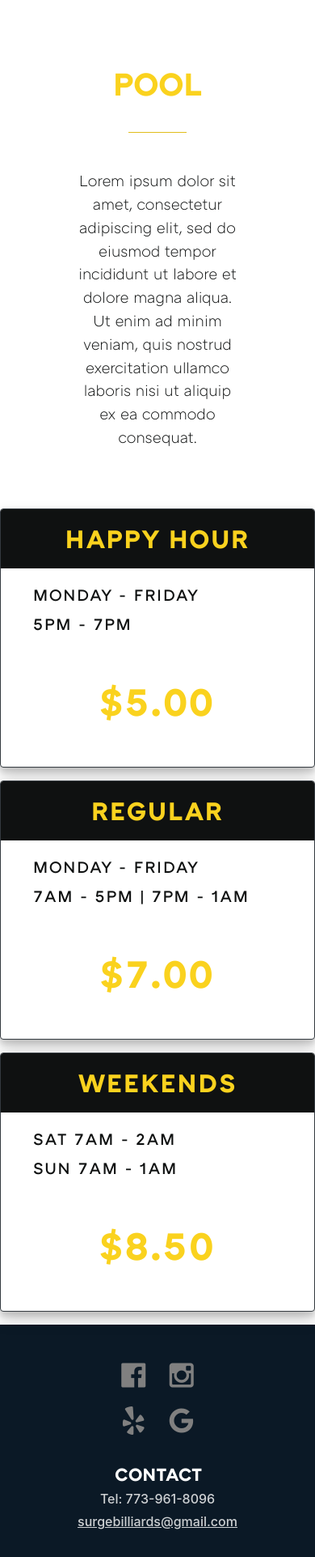
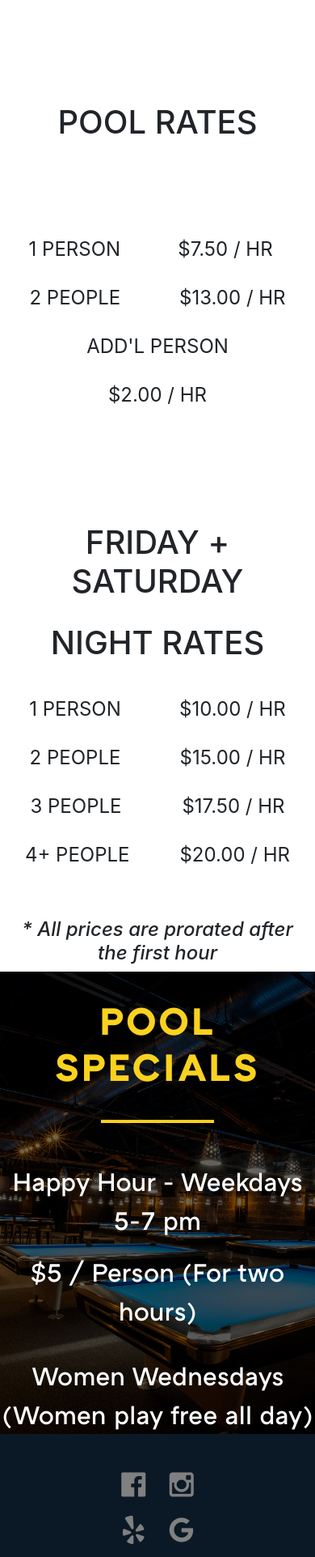
Before and after one commit to josephinelizl/sample, a PHP site: page /play.html in a window 390 px wide. Shown: the part 507-2430 px from the top of the page at 81% size. Run offline with PHP 8.4, Linux system fonts and the light colour scheme; some libraries are stand-ins or nearby versions; some web fonts are replaced.

Commit message:
Add play webpage, responsive landscape

```diff
--- a/css/tooplate-style.css
+++ b/css/tooplate-style.css
@@ -864,8 +863,9 @@ h5 {
 }
 
 hr{
-    width: 50%;
+    width: 35%;
     background-color: #fad21e;
+    padding: .1em;
 }
 
 .menubutton{
@@ -1016,65 +1016,89 @@ hr{
     min-height: 60vh;
 }
 
+.pool-specials{
+    background-image: url("../img/pool-specials.jpg");
+    background-size: cover;
+    background-attachment: fixed;
+    background-position: center;
+    background-repeat: no-repeat;
+    min-height: 55vh;
+}
 
 .playcontainer{
-    min-height: 100vh;
-}
-
-.playheader{
+    min-height: 85vh;
+}
+
+.playcolumn{
+    margin-top: 8em;
+    float: left;
+    width: 50%;
+    text-align: center;
+}
+
+
+.play-left h1{
+    padding-bottom: 2.37em;
+}
+
+.play-right{
+    border-left: 2px solid #0e1111;
+}
+
+.flex-container{
+    display: flex;
+    flex-wrap: wrap;
+    justify-content: space-around;
+}
+
+.flex-content{
+    font-size: 1.5em;
+    padding: .5em 1em;
+}
+
+.move-left{
+    margin-right: .7em;
+}
+
+.move-right{
+    margin-left: .5em;
+}
+
+.move-left-addl{
+    margin-right: 1.5em;
+}
+
+.play-sub-description{
+    text-align: center;
+    padding-top: 2em;
+}
+
+.pool-content{
+    text-align: center;
+    padding-top: 2em;
+}
+
+.pool-content h2{
     font-family: surgefont;
-    text-align: center;
     color: #fad21e;
-    margin-top: 2em;
-}
-
-.playdesc{
-    font-family: surgefontlighter;
-    font-size: 1.2em;
-    text-align: center;
-    color: #0f1111;
-    padding: 1.5em 4em 3em 4em;
-}
-
-.playcolumn{
-    float: left;
-    width: 33.33%;
-    text-align: justify;
-
-}
-
-.card{
-    box-shadow: 0 10px 20px rgba(0,0,0,0.2), 0 6px 6px rgba(0,0,0,0.1);
-}
-
-.card.border-dark.mb-3.mx-auto{
-    max-width: 25rem;
-    height: 20rem;
-}
-
-.card-header{
-    color: #fad21e;
+    letter-spacing: 3px;
+    font-size: 3em;
+}
+
+.pool-content p{
+    color: white;
+    font-family: surgefontmedium;
     font-size: 2em;
-    font-family: surgefont;
-    text-align: center;
-    letter-spacing: 2px;
-    background-color: #0f1111 !important;
-
-}
-
-.card-title{
-     font-family: surgefontmedium;
-     color: #0f1111;
-     letter-spacing: 2px;
-}
-
-.card-text{
-     font-family: surgefont;
-     font-size: 3em;
-     color: #fad21e;
-     margin-top: 1em;
-     text-align: center;
-     letter-spacing: 2px;
+}
+
+.pool-margin-top-hr{
+    margin-top: 1.5em;
+}
+.pool-margin-top{
+    margin-top: 1em;
+    padding-bottom: 1em;
+    margin-bottom: -1em;
+
 }
 
  /* Parties */
@@ -1357,6 +1381,12 @@ hr{
     .vertical-center{
         padding-top: .5em;
     }
+     .partycontent{
+        width: 100%;
+    }
+     .pool-specials{
+        margin-bottom: -1em;
+    }
 }
 @media screen and (max-width: 991px) {
 	.tm-img-container {
@@ -1504,6 +1534,22 @@ hr{
      .partydesc{
       padding: 0;
     }
+     .menuhero {
+      top: 40%;
+      left: 50%;
+    }
+     .menu-content{
+        padding-top: .5em;
+    }
+     .partycontent{
+        width: 100%;
+    }
+     .play-right{
+        border: none;
+    }
+     .pool-specials{
+        margin-bottom: -1em;
+    }
 }
 
 @media screen and (max-width: 767px) {
@@ -1673,15 +1719,31 @@ hr{
     .whycontentleft{
     margin-left: .5em;
     }
-         .playhero {
+    .playhero {
       top: 40%;
       left: 50%;
     }
      .playhero h1{
       font-size: 3em;
     }
+    .menuhero {
+      top: 40%;
+      left: 50%;
+    }
      .partydesc{
       padding: 0;
+    }
+     .menu-content{
+        padding-top: .5em;
+    }
+     .partycontent{
+        width: 100%;
+    }
+     .play-right{
+        border: none;
+    }
+     .pool-specials{
+        margin-bottom: -1em;
     }
 }
 
@@ -1866,8 +1928,32 @@ hr{
      .playhero h1{
       font-size: 2.2em;
     }
+     .menuhero {
+      top: 40%;
+      left: 50%;
+    }
      .partydesc{
       padding: 0;
+    }
+     .menu-content{
+        padding-top: .5em;
+    }
+     .partycontent{
+        width: 100%;
+    }
+     .move-right{
+    margin-left: 0 !important;
+    }
+
+     .move-left-addl{
+     margin-right: 0 !important;
+    }
+
+    .play-right{
+        border: none;
+    }
+     .pool-specials{
+        margin-bottom: -1em;
     }
 }
 
--- a/js/surge.js
+++ b/js/surge.js
@@ -2,7 +2,7 @@
 
     /* navbar changes color when scrolled down */
     $(window).scroll(function() {
-                  if ($(this).scrollTop() > 70 && $('.navbar').width() > 760) {
+                  if ($(this).scrollTop() > 70 && $('.navbar').width() > 700) {
                       $('.navbar').addClass('try');
                   } else {
                       $('.navbar').removeClass('try');
--- a/play.html
+++ b/play.html
@@ -1,6 +1,18 @@
 <!DOCTYPE html>
 <html lang="en">
 <head>
+<!-- Global site tag (gtag.js) - Google Analytics -->
+<!-- Global site tag (gtag.js) - Google Analytics -->
+<script async src="https://www.googletagmanager.com/gtag/js?id=UA-125328080-1"></script>
+<script>
+  window.dataLayer = window.dataLayer || [];
+  function gtag(){dataLayer.push(arguments);}
+  gtag('js', new Date());
+
+  gtag('config', 'UA-125328080-1');
+</script>
+
+
   <meta charset="utf-8">
   <meta http-equiv="X-UA-Compatible" content="IE=edge">
   <meta name="viewport" content="width=device-width, initial-scale=1">
@@ -77,46 +89,66 @@ http://www.tooplate.com/view/2096-individual
       </div>
 
         <div class="container-fluid playcontainer">
+            <div class="row">
+                <div class="playcolumn play-left">
+                   <h1>POOL RATES</h1>
 
-            <h1 class="playheader">POOL</h1>
-            <hr style="width: 20%;">
-            <p class="playdesc">Lorem ipsum dolor sit amet, consectetur adipiscing elit, sed do eiusmod tempor incididunt ut labore et dolore magna aliqua.<br /> Ut enim ad minim veniam, quis nostrud exercitation ullamco laboris nisi ut aliquip ex ea commodo consequat.</p>
-            <div class="row">
-                <div class="playcolumn">
-                    <div class="card border-dark mb-3 mx-auto">
-                      <div class="card-header">HAPPY HOUR</div>
-                      <div class="card-body text-dark">
-                        <h5 class="card-title">MONDAY - FRIDAY</h5>
-                        <h5 class="card-title">5PM - 7PM</h5>
-                        <p class="card-text">$5.00</p>
+                      <div class="flex-container">
+                         <div class="flex-content">1 PERSON</div>
+                         <div class="flex-content move-left">$7.50 / HR</div>
                       </div>
-                    </div>
-                </div>
 
-                <div class="playcolumn">
-                    <div class="card border-dark mb-3 mx-auto">
-                      <div class="card-header">REGULAR</div>
-                      <div class="card-body text-dark">
-                        <h5 class="card-title">MONDAY - FRIDAY</h5>
-                          <h5 class="card-title">7AM - 5PM | 7PM - 1AM</h5>
-                        <p class="card-text">$7.00</p>
+                      <div class="flex-container">
+                         <div class="flex-content">2 PEOPLE</div>
+                         <div class="flex-content">$13.00 / HR</div>
                       </div>
-                    </div>
-                </div>
 
-                <div class="playcolumn">
-                    <div class="card border-dark mb-3 mx-auto">
-                      <div class="card-header">WEEKENDS</div>
-                      <div class="card-body text-dark">
-                        <h5 class="card-title">SAT 7AM - 2AM</h5>
-                          <h5 class="card-title">SUN 7AM - 1AM</h5>
-                        <p class="card-text">$8.50</p>
+                      <div class="flex-container">
+                         <div class="flex-content move-right">ADD'L PERSON</div>
+                         <div class="flex-content move-left-addl">$2.00 / HR</div>
                       </div>
-                    </div>
-                </div>
-            </div>
-        </div>
+                </div> <!-- End of column -->
 
+                <div class="playcolumn play-right">
+                   <h1>FRIDAY + SATURDAY</h1>
+                    <h1>NIGHT RATES</h1>
+
+                       <div class="flex-container">
+                         <div class="flex-content">1 PERSON</div>
+                         <div class="flex-content">$10.00 / HR</div>
+                       </div>
+
+                       <div class="flex-container">
+                         <div class="flex-content">2 PEOPLE</div>
+                         <div class="flex-content">$15.00 / HR</div>
+                       </div>
+
+                       <div class="flex-container">
+                         <div class="flex-content">3 PEOPLE</div>
+                         <div class="flex-content">$17.50 / HR</div>
+                       </div>
+
+                       <div class="flex-container">
+                         <div class="flex-content">4+ PEOPLE</div>
+                         <div class="flex-content">$20.00 / HR</div>
+                       </div>
+
+                </div>  <!-- End of column -->
+            </div> <!-- End of Row -->
+            <h4 class="play-sub-description"><i>* All prices are prorated after the first hour</i></h4>
+        </div> <!-- End of Container -->
+
+        <div class="pool-specials">
+
+         <div class="pool-content">
+          <h2>POOL SPECIALS</h2>
+           <hr>
+            <p class="pool-margin-top-hr">Happy Hour - Weekdays 5-7 pm</p>
+             <p> $5 / Person (For two hours)</p>
+              <p class="pool-margin-top">Women Wednesdays (Women play free all day)</p>
+          </div>
+
+        </div> <!-- End of pool-specials -->
 
          <!-- Static footer -->
              <div class="footer1">
```
Also changed, not shown: other parts of css/tooplate-style.css (+54 -5 lines), about.html (+9 -0 lines), gallery.html (+10 -0 lines), index.html (+13 -0 lines), menus.html (+12 -2 lines), parties.html (+9 -0 lines), img/pool-specials.jpg (added).
